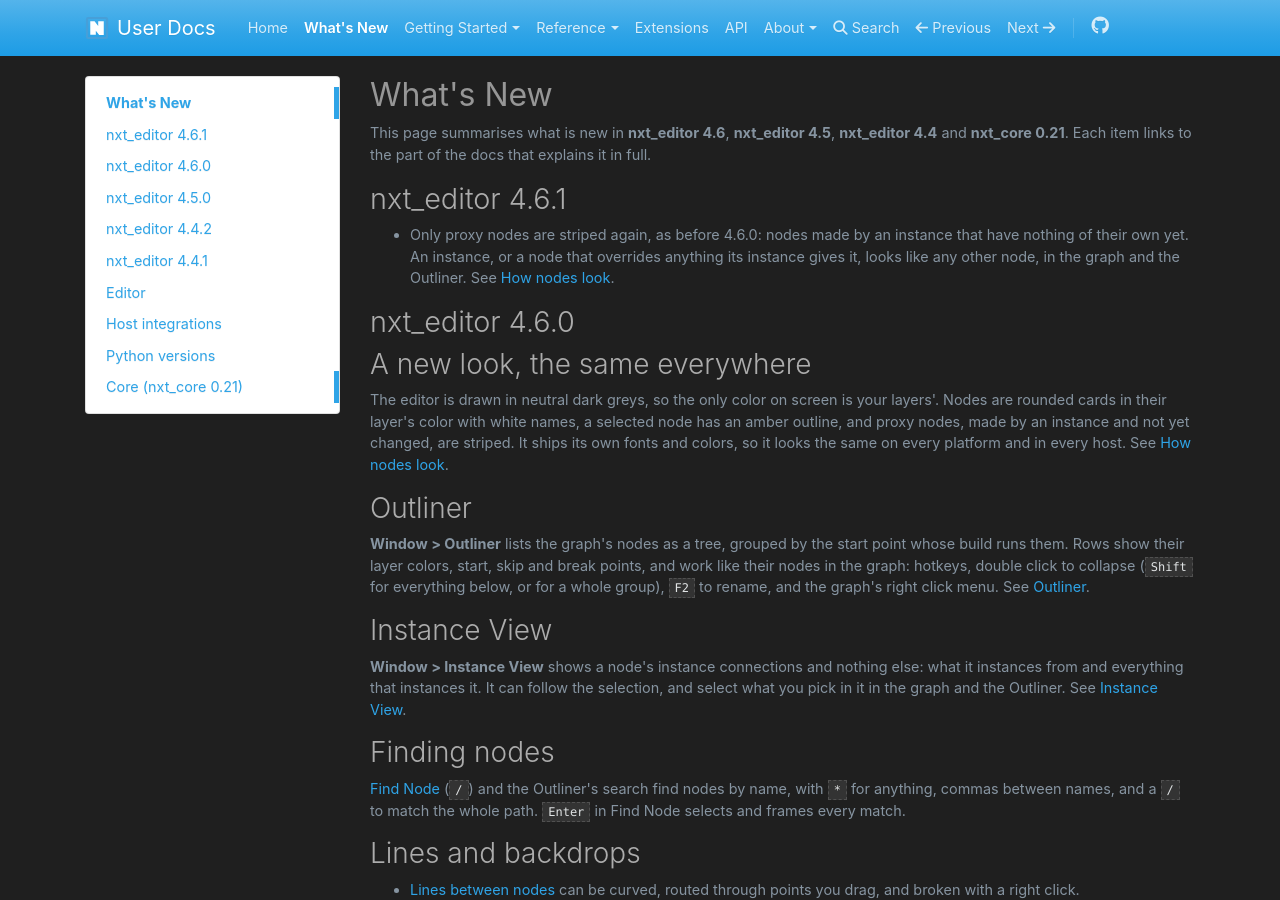
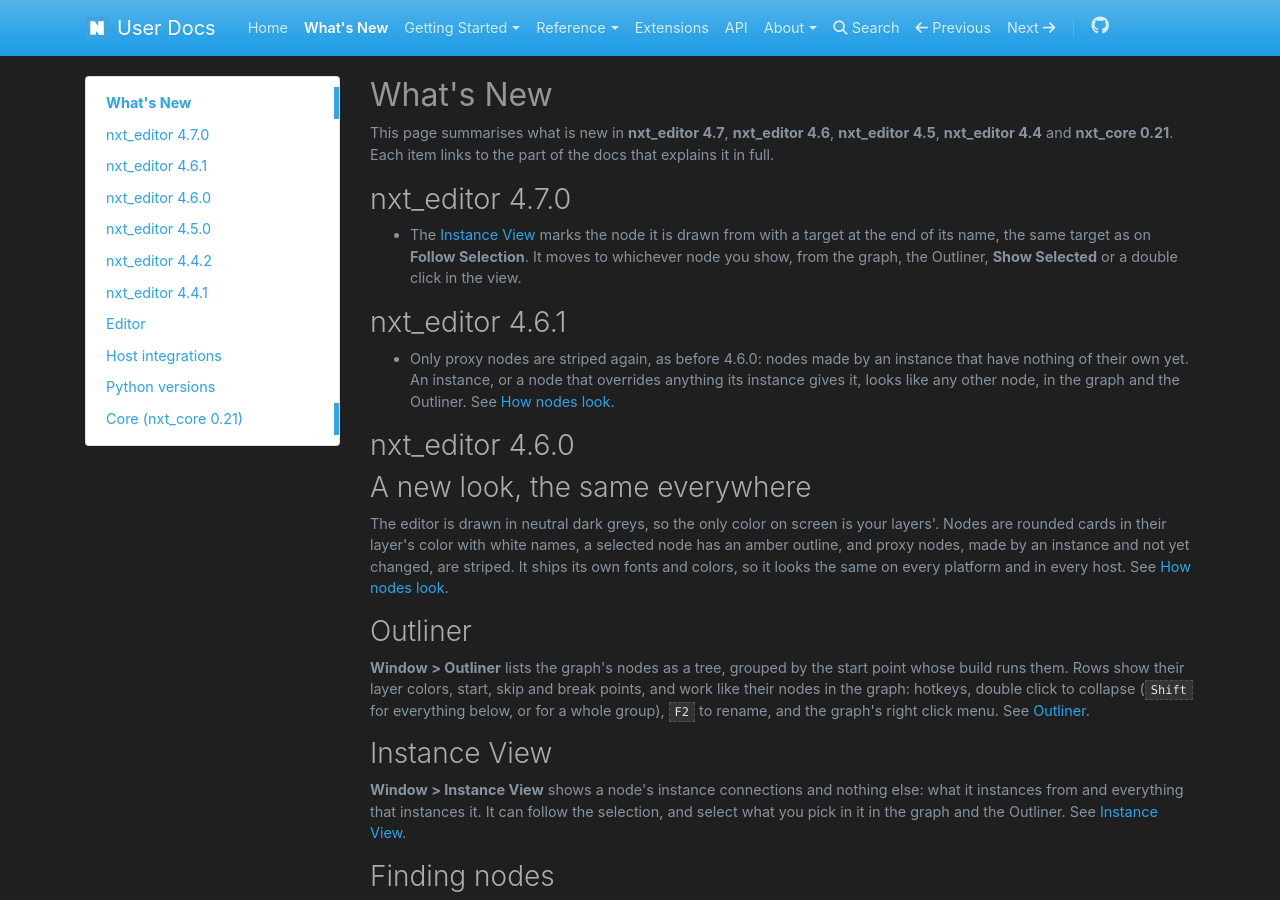
Before and after one commit to nxt-dev/nxt-dev.github.io, an MkDocs documentation site: the page built from docs/user_docs/docs/whats_new.md, in a window 1280 px wide and 900 px high. Built offline with MkDocs 1.6.1, drawn with Linux system fonts in a browser that asks for light colours; nearby versions of some CDN libraries.

Commit message:
The Instance View target, and what is new in 4.7.0
Co-Authored-By: Claude Opus 5.5 (1M context) <noreply@anthropic.com>

```diff
--- a/docs/user_docs/docs/whats_new.md
+++ b/docs/user_docs/docs/whats_new.md
@@ -1,8 +1,15 @@
 # What's New
 
-This page summarises what is new in **nxt_editor 4.6**, **nxt_editor 4.5**,
+This page summarises what is new in **nxt_editor 4.7**, **nxt_editor 4.6**, **nxt_editor 4.5**,
 **nxt_editor 4.4** and **nxt_core 0.21**. Each item links to the part of the docs that explains
 it in full.
+
+## nxt_editor 4.7.0
+
+- The [Instance View](editor.md#instance-view) marks the node it is drawn
+  from with a target at the end of its name, the same target as on
+  **Follow Selection**. It moves to whichever node you show, from the
+  graph, the Outliner, **Show Selected** or a double click in the view.
 
 ## nxt_editor 4.6.1
 
```
Also changed, not shown: docs/user_docs/docs/editor.md (+5 -2 lines), docs/user_docs/docs/images/instance_view.png.
